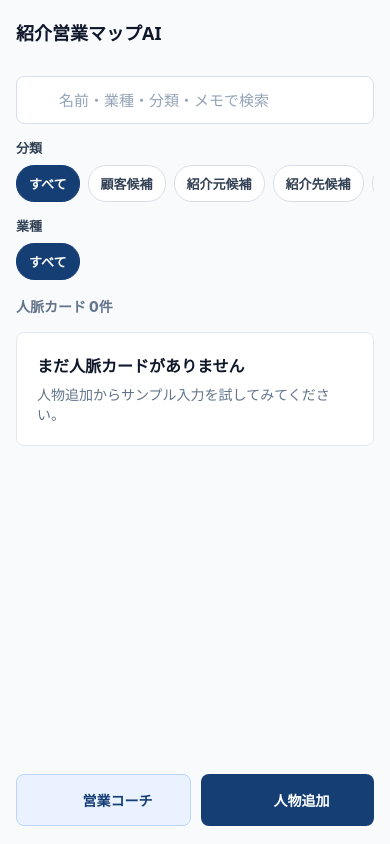
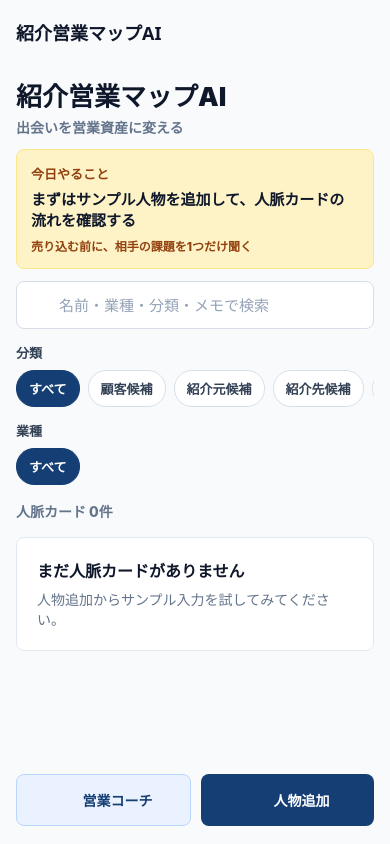
Before and after one commit to RadiantEdgejp/referral-sales-map-ai, a React Native app: screen /Home in a window 390 px wide. Built offline with nearby package versions, Linux system fonts and the light colour scheme; some icons are missing; what expo-notifications would draw is missing.

Commit message:
Refine mock UI prototype

```diff
--- a/src/components/AnalysisPreview.tsx
+++ b/src/components/AnalysisPreview.tsx
@@ -1,6 +1,7 @@
 import { StyleSheet, Text, View } from 'react-native';
 import type { PersonAnalysis } from '../types/person';
 import SectionCard from './SectionCard';
+import { formatDateTime } from '../utils/date';
 
 type Props = {
   analysis: PersonAnalysis;
@@ -21,11 +22,31 @@ export default function AnalysisPreview({ analysis }: Props) {
         <Text style={styles.label}>分類</Text>
         <Text style={styles.value}>{analysis.categories.join('、')}</Text>
       </View>
-      <Text style={styles.heading}>次アクション</Text>
-      <Text style={styles.paragraph}>{analysis.nextAction}</Text>
-      <Text style={styles.heading}>LINE文</Text>
-      <Text style={styles.paragraph}>{analysis.lineMessage}</Text>
+      <PreviewItem title="関係性" body={analysis.relationship} />
+      <PreviewItem title="初回切り口" body={analysis.openingTalk} />
+      <PreviewItem title="次に聞く質問" body={analysis.nextQuestion} />
+      <PreviewItem title="ゴール" body={analysis.goal} />
+      <Text style={styles.heading}>ゴールまでの道筋</Text>
+      {analysis.roadmap.map((step, index) => (
+        <Text key={step} style={styles.step}>
+          {index + 1}. {step}
+        </Text>
+      ))}
+      <PreviewItem title="次アクション" body={analysis.nextAction} />
+      <PreviewItem title="LINE文" body={analysis.lineMessage} />
+      <PreviewItem title="メール文" body={analysis.emailMessage} />
+      <PreviewItem title="注意点" body={analysis.cautions} />
+      <PreviewItem title="推奨次回連絡日" body={formatDateTime(analysis.recommendedNextContactAt)} />
     </SectionCard>
+  );
+}
+
+function PreviewItem({ title, body }: { title: string; body: string }) {
+  return (
+    <>
+      <Text style={styles.heading}>{title}</Text>
+      <Text style={styles.paragraph}>{body}</Text>
+    </>
   );
 }
 
@@ -55,4 +76,9 @@ const styles = StyleSheet.create({
     color: '#334155',
     lineHeight: 21,
   },
+  step: {
+    color: '#334155',
+    lineHeight: 22,
+    marginBottom: 3,
+  },
 });
--- a/src/components/PersonCard.tsx
+++ b/src/components/PersonCard.tsx
@@ -27,8 +27,21 @@ export default function PersonCard({ person, onPress }: Props) {
         ))}
       </View>
 
+      <View style={styles.scoreRow}>
+        <Text style={styles.scoreLabel}>温度感スコア</Text>
+        <View style={styles.scoreTrack}>
+          <View style={[styles.scoreBar, { width: `${person.temperatureScore}%` }]} />
+        </View>
+        <Text style={styles.scoreValue}>{person.temperatureScore}</Text>
+      </View>
+
+      <Text style={styles.sectionLabel}>次アクション</Text>
       <Text style={styles.memo} numberOfLines={2}>
-        {person.rawMemo}
+        {person.nextAction}
+      </Text>
+      <Text style={styles.sectionLabel}>注意点</Text>
+      <Text style={styles.caution} numberOfLines={2}>
+        {person.cautions}
       </Text>
       <Text style={styles.next}>次回連絡: {formatDateTime(person.nextContactAt)}</Text>
     </Pressable>
@@ -83,7 +96,45 @@ const styles = StyleSheet.create({
   memo: {
     color: '#334155',
     lineHeight: 20,
+    marginTop: 3,
+  },
+  caution: {
+    color: '#7C2D12',
+    lineHeight: 20,
+    marginTop: 3,
+  },
+  sectionLabel: {
+    color: '#64748B',
+    fontSize: 12,
+    fontWeight: '900',
     marginTop: 12,
+  },
+  scoreRow: {
+    alignItems: 'center',
+    flexDirection: 'row',
+    gap: 8,
+    marginTop: 14,
+  },
+  scoreLabel: {
+    color: '#64748B',
+    fontSize: 12,
+    fontWeight: '900',
+  },
+  scoreTrack: {
+    flex: 1,
+    height: 8,
+    backgroundColor: '#E2E8F0',
+    borderRadius: 999,
+    overflow: 'hidden',
+  },
+  scoreBar: {
+    height: '100%',
+    backgroundColor: '#F59E0B',
+  },
+  scoreValue: {
+    color: '#0F172A',
+    fontSize: 12,
+    fontWeight: '900',
   },
   next: {
     color: '#B45309',
--- a/src/screens/AddPersonScreen.tsx
+++ b/src/screens/AddPersonScreen.tsx
@@ -46,6 +46,7 @@ export default function AddPersonScreen({ navigation }: ScreenProps<'AddPerson'>
       id: `${Date.now()}`,
       rawMemo: memo,
       createdAt: new Date().toISOString(),
+      nextContactAt: analysis.recommendedNextContactAt,
       ...analysis,
     });
 
@@ -59,6 +60,9 @@ export default function AddPersonScreen({ navigation }: ScreenProps<'AddPerson'>
       behavior={Platform.OS === 'ios' ? 'padding' : undefined}
     >
       <ScrollView contentContainerStyle={styles.container} keyboardShouldPersistTaps="handled">
+        <Text style={styles.title}>人物を追加</Text>
+        <Text style={styles.subcopy}>覚えていることを雑に書くだけでOK</Text>
+
         <Text style={styles.label}>雑メモ</Text>
         <TextInput
           value={memo}
@@ -107,6 +111,17 @@ const styles = StyleSheet.create({
   container: {
     padding: 16,
     paddingBottom: 32,
+  },
+  title: {
+    color: '#0F172A',
+    fontSize: 24,
+    fontWeight: '900',
+  },
+  subcopy: {
+    color: '#64748B',
+    fontWeight: '800',
+    marginTop: 4,
+    marginBottom: 18,
   },
   label: {
     color: '#0F172A',
--- a/src/screens/CoachChatScreen.tsx
+++ b/src/screens/CoachChatScreen.tsx
@@ -17,6 +17,8 @@ import { getPeople } from '../storage/personStorage';
 import type { Person } from '../types/person';
 
 type CoachAnswer = ReturnType<typeof createCoachMockAnswer>;
+const SAMPLE_COACH_PROMPT =
+  '田中さんに美容サロン経営者を紹介してほしいです。まだ一回しか会っていません。今お願いしてもいいですか？';
 
 export default function CoachChatScreen() {
   const [people, setPeople] = useState<Person[]>([]);
@@ -40,6 +42,9 @@ export default function CoachChatScreen() {
       behavior={Platform.OS === 'ios' ? 'padding' : undefined}
     >
       <ScrollView contentContainerStyle={styles.container} keyboardShouldPersistTaps="handled">
+        <Text style={styles.title}>営業コーチ</Text>
+        <Text style={styles.subcopy}>営業の迷いを、次の行動に変える</Text>
+
         <Text style={styles.label}>関連人物</Text>
         <ScrollView horizontal showsHorizontalScrollIndicator={false} style={styles.personRow}>
           <FilterChip
@@ -75,6 +80,16 @@ export default function CoachChatScreen() {
           textAlignVertical="top"
           style={styles.input}
         />
+
+        <Pressable
+          style={styles.sampleButton}
+          onPress={() => {
+            setProblem(SAMPLE_COACH_PROMPT);
+            setAnswer(null);
+          }}
+        >
+          <Text style={styles.sampleButtonText}>サンプル相談を入れる</Text>
+        </Pressable>
 
         <Pressable style={styles.submitButton} onPress={submit}>
           <Send color="#FFFFFF" size={18} />
@@ -114,6 +129,17 @@ const styles = StyleSheet.create({
   container: {
     padding: 16,
     paddingBottom: 32,
+  },
+  title: {
+    color: '#0F172A',
+    fontSize: 24,
+    fontWeight: '900',
+  },
+  subcopy: {
+    color: '#64748B',
+    fontWeight: '800',
+    marginTop: 4,
+    marginBottom: 18,
   },
   label: {
     color: '#0F172A',
@@ -156,6 +182,20 @@ const styles = StyleSheet.create({
     gap: 8,
     marginVertical: 14,
   },
+  sampleButton: {
+    minHeight: 46,
+    borderRadius: 8,
+    borderWidth: 1,
+    borderColor: '#B8D4FF',
+    alignItems: 'center',
+    justifyContent: 'center',
+    marginTop: 12,
+    backgroundColor: '#EAF2FF',
+  },
+  sampleButtonText: {
+    color: '#153E75',
+    fontWeight: '900',
+  },
   submitText: {
     color: '#FFFFFF',
     fontWeight: '900',
--- a/src/screens/HomeScreen.tsx
+++ b/src/screens/HomeScreen.tsx
@@ -53,7 +53,7 @@ export default function HomeScreen({ navigation }: ScreenProps<'Home'>) {
     return people.filter((person) => {
       const matchesQuery =
         !normalized ||
-        [person.name, person.industry, person.categories.join(' '), person.rawMemo]
+        [person.name, person.industry, person.categories.join(' '), person.rawMemo, person.nextAction]
           .join(' ')
           .toLowerCase()
           .includes(normalized);
@@ -67,6 +67,21 @@ export default function HomeScreen({ navigation }: ScreenProps<'Home'>) {
   return (
     <SafeAreaView style={styles.safe}>
       <View style={styles.container}>
+        <View style={styles.hero}>
+          <Text style={styles.appName}>紹介営業マップAI</Text>
+          <Text style={styles.subcopy}>出会いを営業資産に変える</Text>
+        </View>
+
+        <View style={styles.todayCard}>
+          <Text style={styles.todayTitle}>今日やること</Text>
+          <Text style={styles.todayMain}>
+            {people.length > 0
+              ? '次回連絡が近い人を確認して、軽い近況LINEを1通送る'
+              : 'まずはサンプル人物を追加して、人脈カードの流れを確認する'}
+          </Text>
+          <Text style={styles.todaySub}>売り込む前に、相手の課題を1つだけ聞く</Text>
+        </View>
+
         <View style={styles.searchBox}>
           <Search color="#64748B" size={20} />
           <TextInput
@@ -148,6 +163,46 @@ const styles = StyleSheet.create({
     flex: 1,
     paddingHorizontal: 16,
     paddingTop: 12,
+  },
+  hero: {
+    marginBottom: 12,
+  },
+  appName: {
+    color: '#0F172A',
+    fontSize: 26,
+    fontWeight: '900',
+  },
+  subcopy: {
+    color: '#64748B',
+    fontSize: 14,
+    fontWeight: '800',
+    marginTop: 4,
+  },
+  todayCard: {
+    backgroundColor: '#FEF3C7',
+    borderWidth: 1,
+    borderColor: '#FDE68A',
+    borderRadius: 8,
+    padding: 14,
+    marginBottom: 12,
+  },
+  todayTitle: {
+    color: '#92400E',
+    fontSize: 13,
+    fontWeight: '900',
+  },
+  todayMain: {
+    color: '#0F172A',
+    fontSize: 15,
+    fontWeight: '900',
+    lineHeight: 21,
+    marginTop: 6,
+  },
+  todaySub: {
+    color: '#92400E',
+    fontSize: 12,
+    fontWeight: '800',
+    marginTop: 6,
   },
   searchBox: {
     flexDirection: 'row',
--- a/src/screens/PersonDetailScreen.tsx
+++ b/src/screens/PersonDetailScreen.tsx
@@ -1,46 +1,56 @@
 import { useEffect, useState } from 'react';
-import { Alert, Platform, Pressable, ScrollView, StyleSheet, Text, View } from 'react-native';
-import DateTimePicker, { DateTimePickerEvent } from '@react-native-community/datetimepicker';
+import { Alert, Pressable, ScrollView, StyleSheet, Text, TextInput, View } from 'react-native';
 import { Bell, CalendarClock } from 'lucide-react-native';
 import SectionCard from '../components/SectionCard';
 import { scheduleContactNotification } from '../notifications/notificationService';
 import { getPeople, updatePerson } from '../storage/personStorage';
 import type { ScreenProps } from '../types/navigation';
 import type { Person } from '../types/person';
-import { createDefaultContactDate, formatDateTime } from '../utils/date';
+import { formatDateTime } from '../utils/date';
 
 export default function PersonDetailScreen({ route }: ScreenProps<'PersonDetail'>) {
   const [person, setPerson] = useState<Person | null>(null);
-  const [selectedDate, setSelectedDate] = useState(createDefaultContactDate());
-  const [showPicker, setShowPicker] = useState(false);
+  const [additionalMemo, setAdditionalMemo] = useState('');
 
   useEffect(() => {
     getPeople().then((people) => {
       const found = people.find((item) => item.id === route.params.personId) ?? null;
       setPerson(found);
-      if (found?.nextContactAt) {
-        setSelectedDate(new Date(found.nextContactAt));
-      }
+      setAdditionalMemo(found?.additionalMemo ?? '');
     });
   }, [route.params.personId]);
 
-  const onDateChange = (_event: DateTimePickerEvent, date?: Date) => {
-    if (Platform.OS !== 'ios') {
-      setShowPicker(false);
+  const createReminderDate = (type: 'tomorrow' | 'threeDays' | 'week' | 'none') => {
+    if (type === 'none') {
+      return null;
     }
 
-    if (date) {
-      setSelectedDate(date);
-    }
+    const date = new Date();
+    const days = type === 'tomorrow' ? 1 : type === 'threeDays' ? 3 : 7;
+    date.setDate(date.getDate() + days);
+    date.setHours(9, 0, 0, 0);
+    return date;
   };
 
-  const saveReminder = async () => {
+  const saveReminder = async (type: 'tomorrow' | 'threeDays' | 'week' | 'none') => {
     if (!person) {
       return;
     }
 
-    if (selectedDate.getTime() <= Date.now()) {
-      Alert.alert('未来の日時を選んでください', '通知は現在より後の日時に設定してください。');
+    if (type === 'none') {
+      const updated = {
+        ...person,
+        nextContactAt: undefined,
+        additionalMemo,
+      };
+      await updatePerson(updated);
+      setPerson(updated);
+      Alert.alert('通知なしにしました', '次回連絡通知は設定されていません。');
+      return;
+    }
+
+    const selectedDate = createReminderDate(type);
+    if (!selectedDate) {
       return;
     }
 
@@ -50,6 +60,7 @@ export default function PersonDetailScreen({ route }: ScreenProps<'PersonDetail'
         ...person,
         nextContactAt: selectedDate.toISOString(),
         notificationId,
+        additionalMemo,
       };
       await updatePerson(updated);
       setPerson(updated);
@@ -82,6 +93,13 @@ export default function PersonDetailScreen({ route }: ScreenProps<'PersonDetail'
       </View>
 
       <Info title="関係性" body={person.relationship} />
+      <SectionCard title="可能性スコア">
+        <Score label="顧客可能性" value={person.customerPotential} />
+        <Score label="紹介元可能性" value={person.referrerPotential} />
+        <Score label="紹介先可能性" value={person.referralTargetPotential} />
+        <Score label="情報源価値" value={person.informationValue} />
+        <Score label="将来候補度" value={person.futurePotential} />
+      </SectionCard>
       <Info title="初回切り口" body={person.openingTalk} />
       <Info title="次に聞く質問" body={person.nextQuestion} />
       <Info title="ゴール" body={person.goal} />
@@ -108,23 +126,34 @@ export default function PersonDetailScreen({ route }: ScreenProps<'PersonDetail'
           </View>
         </View>
 
-        <Pressable style={styles.secondaryButton} onPress={() => setShowPicker(true)}>
-          <Text style={styles.secondaryButtonText}>次回連絡日時を選ぶ</Text>
-        </Pressable>
+        <View style={styles.reminderButtons}>
+          <ReminderButton label="明日 9:00" onPress={() => saveReminder('tomorrow')} />
+          <ReminderButton label="3日後 9:00" onPress={() => saveReminder('threeDays')} />
+          <ReminderButton label="1週間後 9:00" onPress={() => saveReminder('week')} />
+          <ReminderButton label="通知なし" onPress={() => saveReminder('none')} muted />
+        </View>
+      </SectionCard>
 
-        {showPicker && (
-          <DateTimePicker
-            value={selectedDate}
-            mode="datetime"
-            display={Platform.OS === 'ios' ? 'spinner' : 'default'}
-            onChange={onDateChange}
-            minimumDate={new Date()}
-          />
-        )}
-
-        <Pressable style={styles.primaryButton} onPress={saveReminder}>
-          <Bell color="#FFFFFF" size={19} />
-          <Text style={styles.primaryButtonText}>この日時で通知を設定</Text>
+      <SectionCard title="追加メモ">
+        <TextInput
+          value={additionalMemo}
+          onChangeText={setAdditionalMemo}
+          placeholder="次に会った時の印象、紹介できそうな人、気づいたことなど"
+          placeholderTextColor="#94A3B8"
+          multiline
+          textAlignVertical="top"
+          style={styles.memoInput}
+        />
+        <Pressable
+          style={styles.primaryButton}
+          onPress={async () => {
+            const updated = { ...person, additionalMemo };
+            await updatePerson(updated);
+            setPerson(updated);
+            Alert.alert('追加メモを保存しました');
+          }}
+        >
+          <Text style={styles.primaryButtonText}>追加メモを保存</Text>
         </Pressable>
       </SectionCard>
     </ScrollView>
@@ -136,6 +165,35 @@ function Info({ title, body }: { title: string; body: string }) {
     <SectionCard title={title}>
       <Text style={styles.paragraph}>{body}</Text>
     </SectionCard>
+  );
+}
+
+function Score({ label, value }: { label: string; value: number }) {
+  return (
+    <View style={styles.scoreRow}>
+      <Text style={styles.scoreLabel}>{label}</Text>
+      <View style={styles.scoreTrack}>
+        <View style={[styles.scoreBar, { width: `${value}%` }]} />
+      </View>
+      <Text style={styles.scoreValue}>{value}</Text>
+    </View>
+  );
+}
+
+function ReminderButton({
+  label,
+  muted,
+  onPress,
+}: {
+  label: string;
+  muted?: boolean;
+  onPress: () => void;
+}) {
+  return (
+    <Pressable style={[styles.reminderButton, muted && styles.mutedButton]} onPress={onPress}>
+      {!muted && <Bell color="#FFFFFF" size={16} />}
+      <Text style={[styles.reminderButtonText, muted && styles.mutedButtonText]}>{label}</Text>
+    </Pressable>
   );
 }
 
@@ -218,19 +276,6 @@ const styles = StyleSheet.create({
     fontWeight: '900',
     marginTop: 2,
   },
-  secondaryButton: {
-    minHeight: 46,
-    borderRadius: 8,
-    borderWidth: 1,
-    borderColor: '#B8D4FF',
-    alignItems: 'center',
-    justifyContent: 'center',
-    marginTop: 12,
-  },
-  secondaryButtonText: {
-    color: '#153E75',
-    fontWeight: '900',
-  },
   primaryButton: {
     minHeight: 50,
     borderRadius: 8,
@@ -245,4 +290,74 @@ const styles = StyleSheet.create({
     color: '#FFFFFF',
     fontWeight: '900',
   },
+  reminderButtons: {
+    flexDirection: 'row',
+    flexWrap: 'wrap',
+    gap: 10,
+    marginTop: 12,
+  },
+  reminderButton: {
+    width: '48%',
+    minHeight: 46,
+    borderRadius: 8,
+    backgroundColor: '#153E75',
+    alignItems: 'center',
+    justifyContent: 'center',
+    flexDirection: 'row',
+    gap: 6,
+  },
+  mutedButton: {
+    backgroundColor: '#FFFFFF',
+    borderWidth: 1,
+    borderColor: '#CBD5E1',
+  },
+  reminderButtonText: {
+    color: '#FFFFFF',
+    fontSize: 13,
+    fontWeight: '900',
+  },
+  mutedButtonText: {
+    color: '#334155',
+  },
+  scoreRow: {
+    alignItems: 'center',
+    flexDirection: 'row',
+    gap: 10,
+    marginBottom: 12,
+  },
+  scoreLabel: {
+    color: '#334155',
+    fontSize: 13,
+    fontWeight: '900',
+    width: 92,
+  },
+  scoreTrack: {
+    flex: 1,
+    height: 9,
+    backgroundColor: '#E2E8F0',
+    borderRadius: 999,
+    overflow: 'hidden',
+  },
+  scoreBar: {
+    height: '100%',
+    backgroundColor: '#0F766E',
+  },
+  scoreValue: {
+    color: '#0F172A',
+    fontSize: 12,
+    fontWeight: '900',
+    width: 26,
+    textAlign: 'right',
+  },
+  memoInput: {
+    minHeight: 108,
+    backgroundColor: '#F8FAFC',
+    borderWidth: 1,
+    borderColor: '#D7DEE8',
+    borderRadius: 8,
+    padding: 12,
+    color: '#0F172A',
+    fontSize: 15,
+    lineHeight: 22,
+  },
 });
```
Also changed, not shown: src/data/mockAnalysis.ts (+11 -0 lines), src/types/person.ts (+8 -0 lines).
